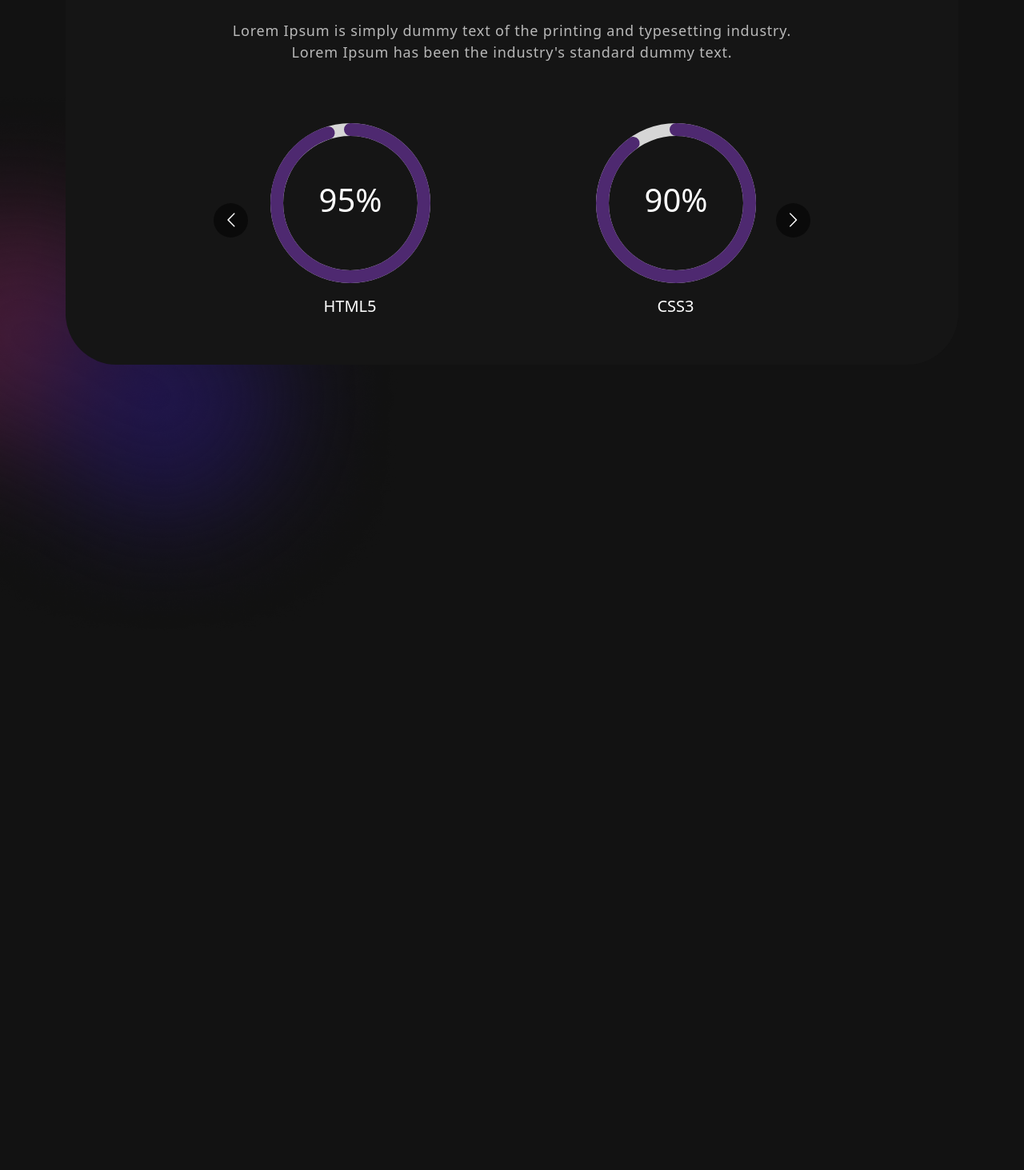
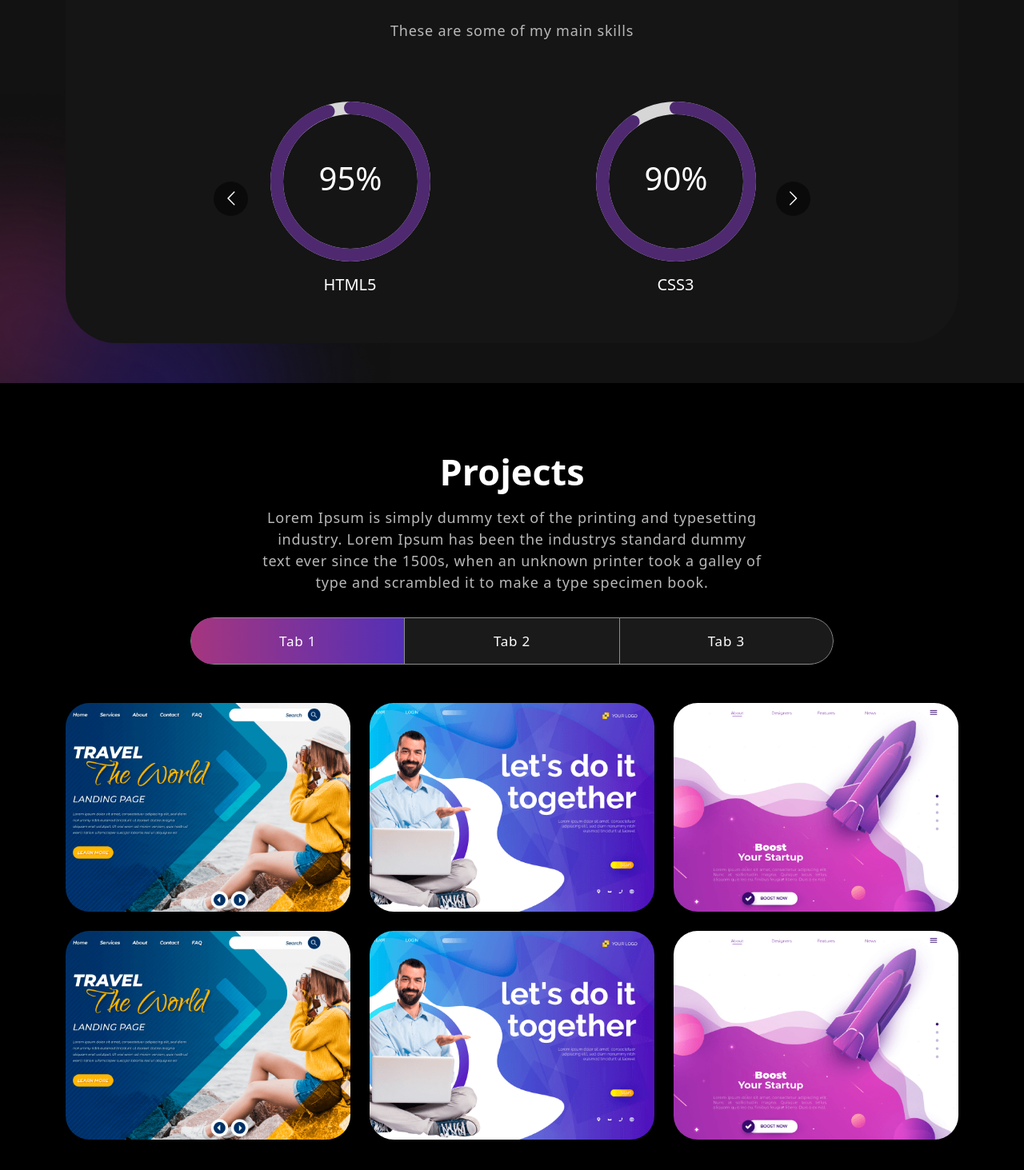
Before and after one commit to viniciusferreira7/portfolio-website, a React (Vite) app: page / in a window 1280 px wide. Shown: the part 857-2320 px from the top of the page at 80% size. Before the commit the page ends 1665 px from the top, so only its background shows below. Built offline with nearby package versions, Linux system fonts and the light colour scheme.

Commit message:
feat(projects and projectcard): complete

```diff
--- a/src/App.tsx
+++ b/src/App.tsx
@@ -4,6 +4,7 @@
 import './App.css'
 import { Banner } from './components/Banner'
 import { Skills } from './components/Skills'
+import { Projects } from './components/Projects'
 
 export function App() {
   return (
@@ -11,6 +12,7 @@
       <NavBar />
       <Banner />
       <Skills />
+      <Projects />
     </>
   )
 }
--- a/src/components/Banner.tsx
+++ b/src/components/Banner.tsx
@@ -6,11 +6,16 @@
 
 import headerImg from '../assets/img/header-img.svg'
 
+import TrackVisibility from 'react-on-screen'
+
 export function Banner() {
   const [loopNum, setLoopNum] = useState(0)
   const [isDeleting, setIsDeleting] = useState(false)
   const [text, setText] = useState('')
   const [delta, setDelta] = useState(400 - Math.random() * 100)
+  // eslint-disable-next-line no-unused-vars
+  const [index, setIndex] = useState(1)
+
   const period = 1000
 
   useEffect(() => {
@@ -40,6 +45,8 @@
         setIsDeleting(false)
         setLoopNum(loopNum + 1)
         setDelta(500)
+      } else {
+        setIndex((prevIndex) => prevIndex + 1)
       }
     }
     const ticker = setInterval(() => {
@@ -56,6 +63,13 @@
       <Container>
         <Row className="aling-items-center">
           <Col xs={12} md={6} xl={7}>
+            <TrackVisibility>
+              {({ isVisible }) => (
+                <div
+                  className={
+                    isVisible ? 'animate__animated animate__fadeIn' : ''
+                  }
+                >
                   <span className="tagline">Welcome to my Portfolio</span>
                   <h1>
                     {`Hi my name is Vinicius`}
@@ -64,16 +78,29 @@
                     </span>
                   </h1>
                   <p>
-              I`m looking for an opportunity to get into the development area,
-              despite not having professional experience, I have several
-              projects with a repository on GitHub.
+                    I`m looking for an opportunity to get into the development
+                    area, despite not having professional experience, I have
+                    several projects with a repository on GitHub.
                   </p>
                   <button onClick={() => console.log('connect')}>
                     Let`s connect <BsFillArrowRightCircleFill size={25} />
                   </button>
+                </div>
+              )}
+            </TrackVisibility>
           </Col>
           <Col xs={12} md={6} xl={5}>
-            <img src={headerImg} alt="Header img" />
+            <TrackVisibility>
+              {({ isVisible }) => (
+                <div
+                  className={
+                    isVisible ? 'animate__animated animate__zoomIn' : ''
+                  }
+                >
+                  <img src={headerImg} alt="Header Img" />
+                </div>
+              )}
+            </TrackVisibility>
           </Col>
         </Row>
       </Container>
--- /dev/null
+++ b/src/components/ProjectCard.tsx
@@ -0,0 +1,21 @@
+import { Col } from 'react-bootstrap'
+
+interface ProjectCardProps {
+  title: string
+  description: string
+  imgUrl: string
+}
+
+export function ProjectCard({ title, description, imgUrl }: ProjectCardProps) {
+  return (
+    <Col size={12} sm={6} md={4}>
+      <div className="proj-imgbx">
+        <img src={imgUrl} alt="" />
+        <div className="proj-txtx">
+          <h4>{title}</h4>
+          <span>{description}</span>
+        </div>
+      </div>
+    </Col>
+  )
+}
--- /dev/null
+++ b/src/components/Projects.tsx
@@ -0,0 +1,122 @@
+import { Container, Row, Col, Tab, Nav } from 'react-bootstrap'
+import { ProjectCard } from './ProjectCard'
+import projImg1 from '../assets/img/project-img1.png'
+import projImg2 from '../assets/img/project-img2.png'
+import projImg3 from '../assets/img/project-img3.png'
+import colorSharp2 from '../assets/img/color-sharp2.png'
+import 'animate.css'
+import TrackVisibility from 'react-on-screen'
+
+export function Projects() {
+  const projects = [
+    {
+      title: 'Business Startup',
+      description: 'Design & Development',
+      imgUrl: projImg1,
+    },
+    {
+      title: 'Business Startup',
+      description: 'Design & Development',
+      imgUrl: projImg2,
+    },
+    {
+      title: 'Business Startup',
+      description: 'Design & Development',
+      imgUrl: projImg3,
+    },
+    {
+      title: 'Business Startup',
+      description: 'Design & Development',
+      imgUrl: projImg1,
+    },
+    {
+      title: 'Business Startup',
+      description: 'Design & Development',
+      imgUrl: projImg2,
+    },
+    {
+      title: 'Business Startup',
+      description: 'Design & Development',
+      imgUrl: projImg3,
+    },
+  ]
+
+  return (
+    <section className="project" id="project">
+      <Container>
+        <Row>
+          <Col size={12}>
+            <TrackVisibility>
+              {({ isVisible }) => (
+                <div
+                  className={
+                    isVisible ? 'animate__animated animate__fadeIn' : ''
+                  }
+                >
+                  <h2>Projects</h2>
+                  <p>
+                    Lorem Ipsum is simply dummy text of the printing and
+                    typesetting industry. Lorem Ipsum has been the industrys
+                    standard dummy text ever since the 1500s, when an unknown
+                    printer took a galley of type and scrambled it to make a
+                    type specimen book.
+                  </p>
+                  <Tab.Container id="projects-tabs" defaultActiveKey="first">
+                    <Nav
+                      variant="pills"
+                      className="nav-pills mb-5 justify-content-center align-items-center"
+                      id="pills-tab"
+                    >
+                      <Nav.Item>
+                        <Nav.Link eventKey="first">Tab 1</Nav.Link>
+                      </Nav.Item>
+                      <Nav.Item>
+                        <Nav.Link eventKey="second">Tab 2</Nav.Link>
+                      </Nav.Item>
+                      <Nav.Item>
+                        <Nav.Link eventKey="third">Tab 3</Nav.Link>
+                      </Nav.Item>
+                    </Nav>
+                    <Tab.Content
+                      id="slideInUp"
+                      className={
+                        isVisible ? 'animate__animated animate__slideInUp' : ''
+                      }
+                    >
+                      <Tab.Pane eventKey="first">
+                        <Row>
+                          {projects.map((project, index) => {
+                            return <ProjectCard key={index} {...project} />
+                          })}
+                        </Row>
+                      </Tab.Pane>
+                      <Tab.Pane eventKey="second">
+                        <p>
+                          Lorem ipsum dolor sit amet consectetur adipisicing
+                          elit. Cumque quam, quod neque provident velit, rem
+                          explicabo excepturi id illo molestiae blanditiis,
+                          eligendi dicta officiis asperiores delectus quasi
+                          inventore debitis quo.
+                        </p>
+                      </Tab.Pane>
+                      <Tab.Pane eventKey="third">
+                        <p>
+                          Lorem ipsum dolor sit amet consectetur adipisicing
+                          elit. Cumque quam, quod neque provident velit, rem
+                          explicabo excepturi id illo molestiae blanditiis,
+                          eligendi dicta officiis asperiores delectus quasi
+                          inventore debitis quo.
+                        </p>
+                      </Tab.Pane>
+                    </Tab.Content>
+                  </Tab.Container>
+                </div>
+              )}
+            </TrackVisibility>
+          </Col>
+        </Row>
+      </Container>
+      <img className="background-image-right" src={colorSharp2} alt=""></img>
+    </section>
+  )
+}
--- a/src/components/Skills.tsx
+++ b/src/components/Skills.tsx
@@ -32,11 +32,7 @@
           <div className="col-12">
             <div className="skill-bx wow zoomIn">
               <h2>Skills</h2>
-              <p>
-                Lorem Ipsum is simply dummy text of the printing and typesetting
-                industry.<br></br> Lorem Ipsum has been the industry's standard
-                dummy text.
-              </p>
+              <p>These are some of my main skills</p>
               <Carousel
                 responsive={responsive}
                 infinite={true}
```
Lines whose indentation alone changed are shown as unchanged.
